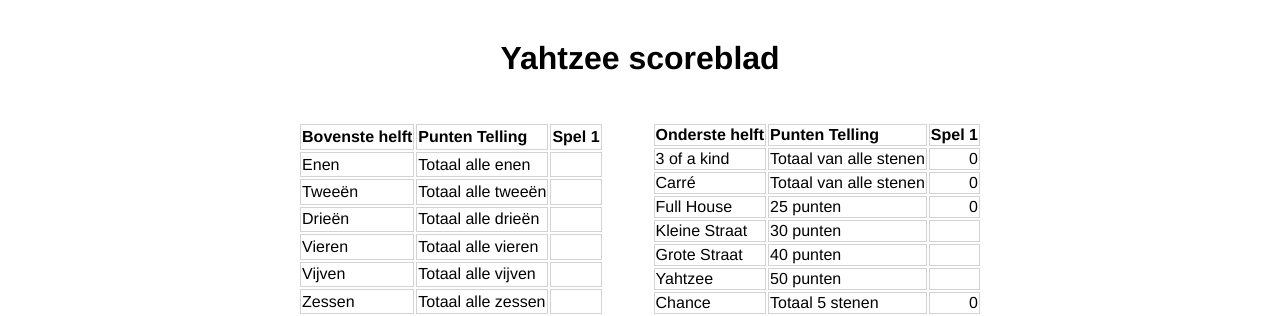
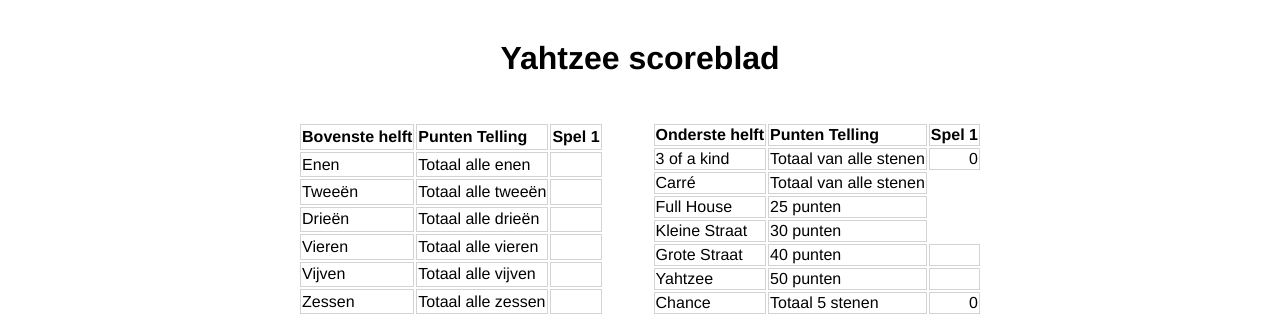
Before and after one commit to Hauke2222/vue-yahtzee, a Vue app: page / in a window 1280 px wide. Shown: the top 316 px of the page. Built offline with nearby package versions, Linux system fonts and the light colour scheme.

Commit message:
changed array of objects into 1 object

```diff
--- a/src/components/DiceRoll.vue
+++ b/src/components/DiceRoll.vue
@@ -6,7 +6,7 @@
       v-for="(n, index) in rolledNumbers"
       :key="index"
     >
-      {{ n.unicode + ": " + n.value }}
+      {{ unicodes[index - 1] + ": " + n }}
     </div>
     <br />
     <button
@@ -35,18 +35,18 @@
       this.resetRolledNumbers();
       for (let i = 0; i < this.numberOfDices; i++) {
         this.dices[i] = Math.floor(Math.random() * 6) + 1;
-        this.rolledNumbers[this.dices[i] - 1].value++;
+        this.rolledNumbers[this.dices[i]]++;
       }
     },
     resetRolledNumbers() {
-      this.rolledNumbers = [
-        { eyes: 1, value: 0, unicode: "\u2680" },
-        { eyes: 2, value: 0, unicode: "\u2681" },
-        { eyes: 3, value: 0, unicode: "\u2682" },
-        { eyes: 4, value: 0, unicode: "\u2683" },
-        { eyes: 5, value: 0, unicode: "\u2684" },
-        { eyes: 6, value: 0, unicode: "\u2685" },
-      ];
+      this.rolledNumbers = {
+        1: 0,
+        2: 0,
+        3: 0,
+        4: 0,
+        5: 0,
+        6: 0,
+      };
     },
   },
   created() {
@@ -58,6 +58,7 @@
       dices: [],
       numberOfDices: 5,
       rolledNumbers: [],
+      unicodes: ["\u2680", "\u2681", "\u2682", "\u2683", "\u2684", "\u2685"],
     };
   },
 };
--- a/src/components/Score.vue
+++ b/src/components/Score.vue
@@ -55,17 +55,17 @@
         <tr>
           <td>Carré</td>
           <td>Totaal van alle stenen</td>
-          <td id="align-right">{{ fourOfAKind }}</td>
+          <!-- <td id="align-right">{{ fourOfAKind }}</td> -->
         </tr>
         <tr>
           <td>Full House</td>
           <td>25 punten</td>
-          <td id="align-right">{{ fullHouse }}</td>
+          <!-- <td id="align-right">{{ fullHouse }}</td> -->
         </tr>
         <tr>
           <td>Kleine Straat</td>
           <td>30 punten</td>
-          <td id="align-right"></td>
+          <!-- <td id="align-right">{{ smallStraight }}</td> -->
         </tr>
         <tr>
           <td>Grote Straat</td>
@@ -97,44 +97,28 @@
 
   computed: {
     sumOfRolledNumbers() {
-      return this.rolledNumbers
-        .map((rolledNumber) => rolledNumber.value * rolledNumber.eyes)
-        .reduce((total, amount) => total + amount, 0);
+      // return this.rolledNumbers
+      //   .map((this.rolledNumber) => rolledNumber.value * rolledNumber.eyes)
+      //   .reduce((total, amount) => total + amount, 0);
+      let sum = 0;
+      for (const item in this.rolledNumbers) {
+        sum += this.rolledNumbers[item] * item;
+      }
+      return sum;
     },
 
     //calculateTopSide() {},
 
     threeOfAKind() {
-      if (
-        this.rolledNumbers.filter((rolledNumber) => rolledNumber.value >= 3)
-          .length != 0
-      ) {
+      if (Object.entries(this.rolledNumbers).filter(([key]) => key >= 3)) {
         return this.sumOfRolledNumbers;
       }
       return 0;
     },
 
-    fourOfAKind() {
-      if (
-        this.rolledNumbers.filter((rolledNumber) => rolledNumber.value >= 4)
-          .length != 0
-      ) {
-        return this.sumOfRolledNumbers;
-      }
-      return 0;
-    },
+    //fourOfAKind() {},
 
-    fullHouse() {
-      if (
-        this.rolledNumbers.filter((rolledNumber) => rolledNumber.value == 3)
-          .length != 0 &&
-        this.rolledNumbers.filter((rolledNumber) => rolledNumber.value == 2)
-          .length != 0
-      ) {
-        return 25;
-      }
-      return 0;
-    },
+    //fullHouse() {},
 
     //smallStraight() {},
 
```
